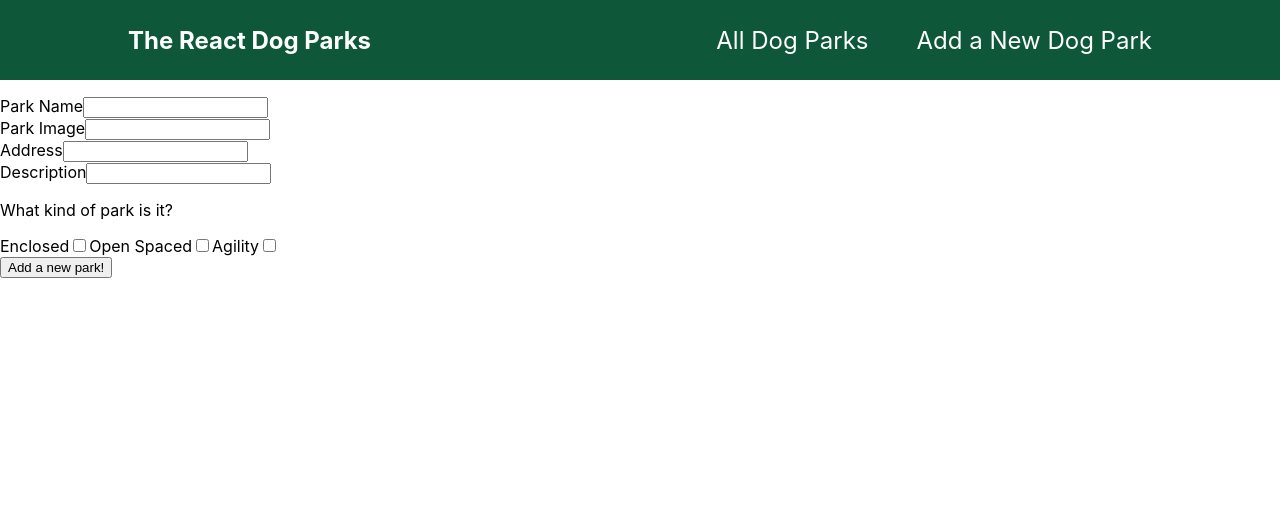
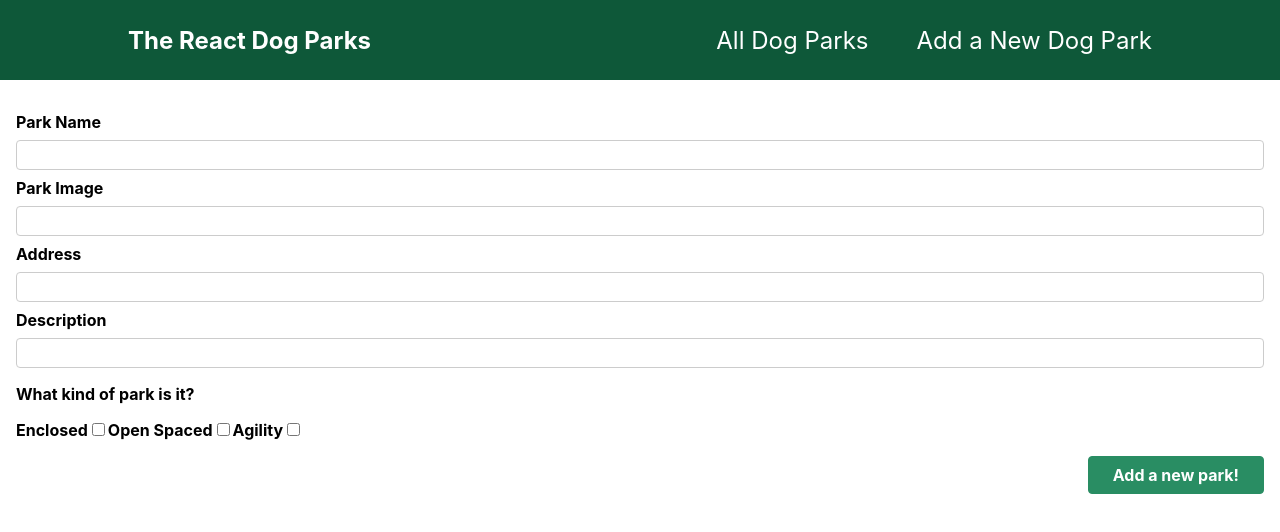
Before and after one commit to m-lazarova/dog-parks-app, a Next.js app: page /new-dog-park in a window 1280 px wide. Shown: the top 532 px of the page. Built offline with nearby package versions, Linux system fonts and the light colour scheme.

Commit message:
style(new-park-form): add some basic styling

```diff
--- a/components/parks/NewParkForm.js
+++ b/components/parks/NewParkForm.js
@@ -1,4 +1,6 @@
 import { useRef } from 'react';
+
+import classes from './NewParkForm.module.css';
 
 const NewParkForm = (props) => {
   const nameInputRef = useRef();
@@ -33,24 +35,24 @@ const NewParkForm = (props) => {
     props.onAddPark(parkData);
   }
   return (
-    <form onSubmit={submitHandler}>
-      <div>
+    <form className={classes.form} onSubmit={submitHandler}>
+      <div className={classes.control}>
         <label htmlFor="name">Park Name</label>
         <input type="text" required id="name" ref={nameInputRef} />
       </div>
-      <div>
+      <div className={classes.control}>
         <label htmlFor="image">Park Image</label>
         <input type="text" required id="image" ref={imageInputRef} />
       </div>
-      <div>
+      <div className={classes.control}>
         <label htmlFor="address">Address</label>
         <input type="text" required id="address" ref={addressInputRef} />
       </div>
-      <div>
+      <div className={classes.control}>
         <label htmlFor="description">Description</label>
         <input type="text" required id="description" ref={descriptionInputRef}  />
       </div>
-      <div>
+      <div className={classes.checkbox}>
         <p>What kind of park is it?</p>
         <label htmlFor="enclosed">Enclosed</label>
         <input type="checkbox" id="enclosed" ref={enclosedInputRef}/>
@@ -59,7 +61,7 @@ const NewParkForm = (props) => {
         <label htmlFor="agility">Agility</label>
         <input type="checkbox" id="agility" ref={agilityInputRef} />
       </div>
-      <div>
+      <div className={classes.actions}>
         <button>Add a new park!</button>
       </div>
     </form>
--- /dev/null
+++ b/components/parks/NewParkForm.module.css
@@ -0,0 +1,51 @@
+.form {
+  padding: 1rem;
+}
+
+.control {
+  margin-bottom: 0.5rem;
+}
+
+.control label {
+  display: block;
+  font-weight: bold;
+  margin-bottom: 0.5rem;
+}
+
+.control input,
+.control textarea {
+  display: block;
+  font: inherit;
+  border-radius: 4px;
+  border: 1px solid #ccc;
+  padding: 0.25rem;
+  width: 100%;
+}
+
+.checkbox {
+  display: block;
+  font-weight: bold;
+  margin-bottom: 0.5rem;
+}
+
+.actions {
+  margin-top: 1rem;
+  text-align: right;
+}
+
+.actions button {
+  font: inherit;
+  cursor: pointer;
+  background-color: #298d63;
+  color: white;
+  padding: 0.5rem 1.5rem;
+  border: 1px solid #298d63;
+  border-radius: 4px;
+  font-weight: bold;
+}
+
+.actions button:hover,
+.actions button:active {
+  background-color: #0ea540;
+  border-color: #0ea540;
+}
```
